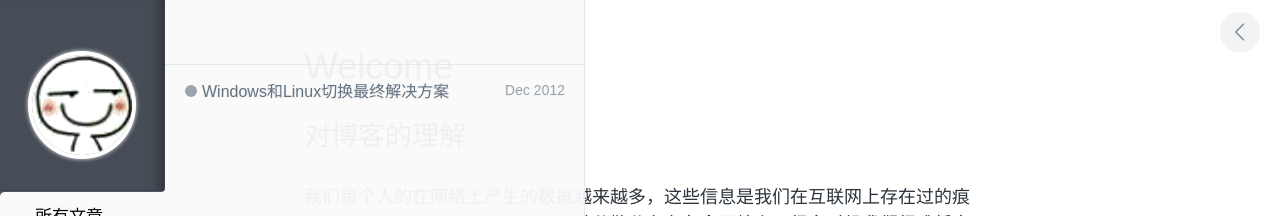
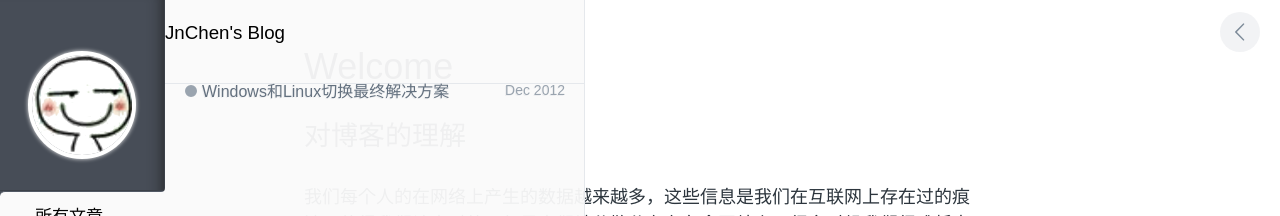
Before and after one commit to jnchen/jnchen.github.io, a Jekyll site: the page built from index.md, in a window 1280 px wide. Shown: the top 216 px of the page. Built offline with Jekyll 4.4.1, drawn with Linux system fonts in a browser that asks for light colours; comment, search, counter and statistics services are not loaded.

Commit message:
update pages

```diff
--- a/_includes/nav.html
+++ b/_includes/nav.html
@@ -20,6 +20,7 @@
       <a href="/index.html" id="mobile-avatar" style="background-image:url({{ site.avatar }})"></a>
       <!-- NOTE: input field is disabled by default -->
       <!-- <input id="search-input" type="text" placeholder="Search..." >  -->
+	  <h3>{{site.title}}</h3>
     </form>
 
     <nav id="pl__container">
```
